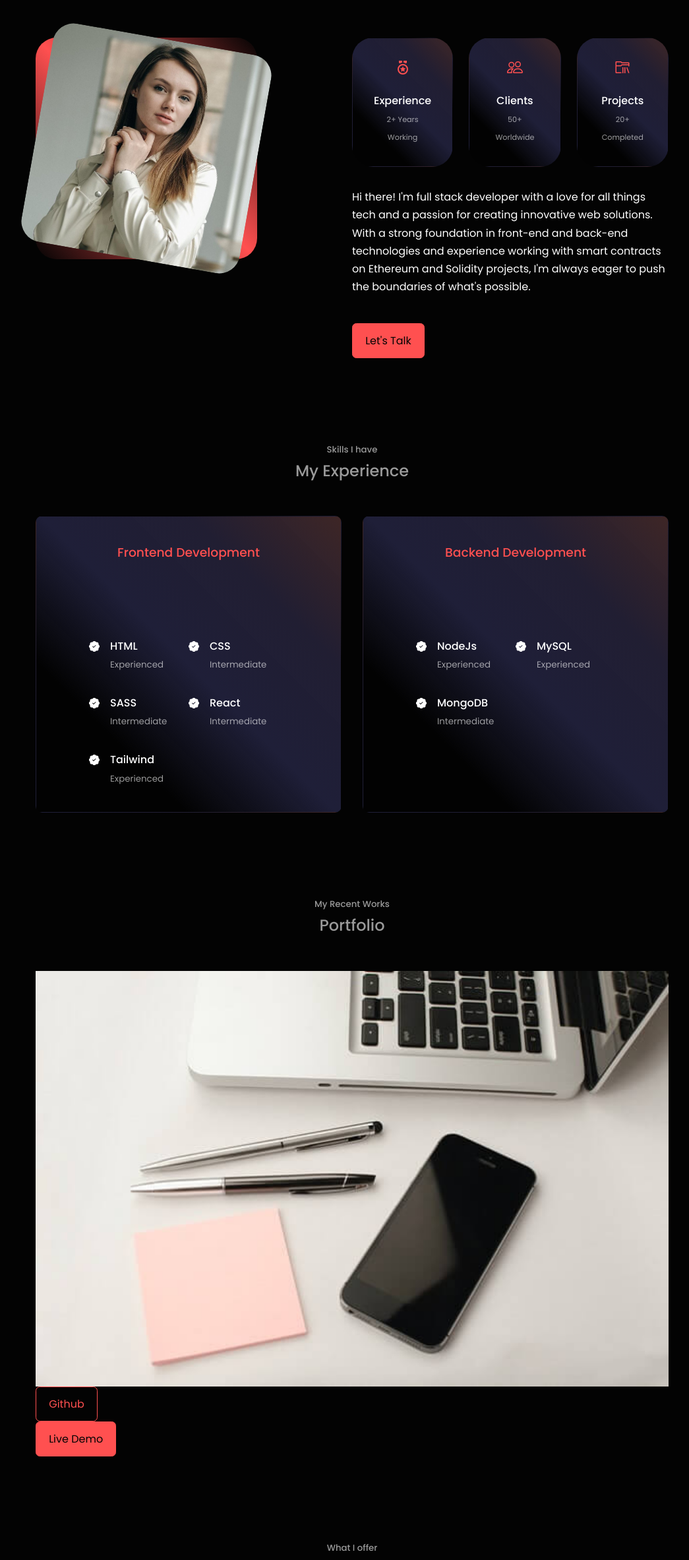
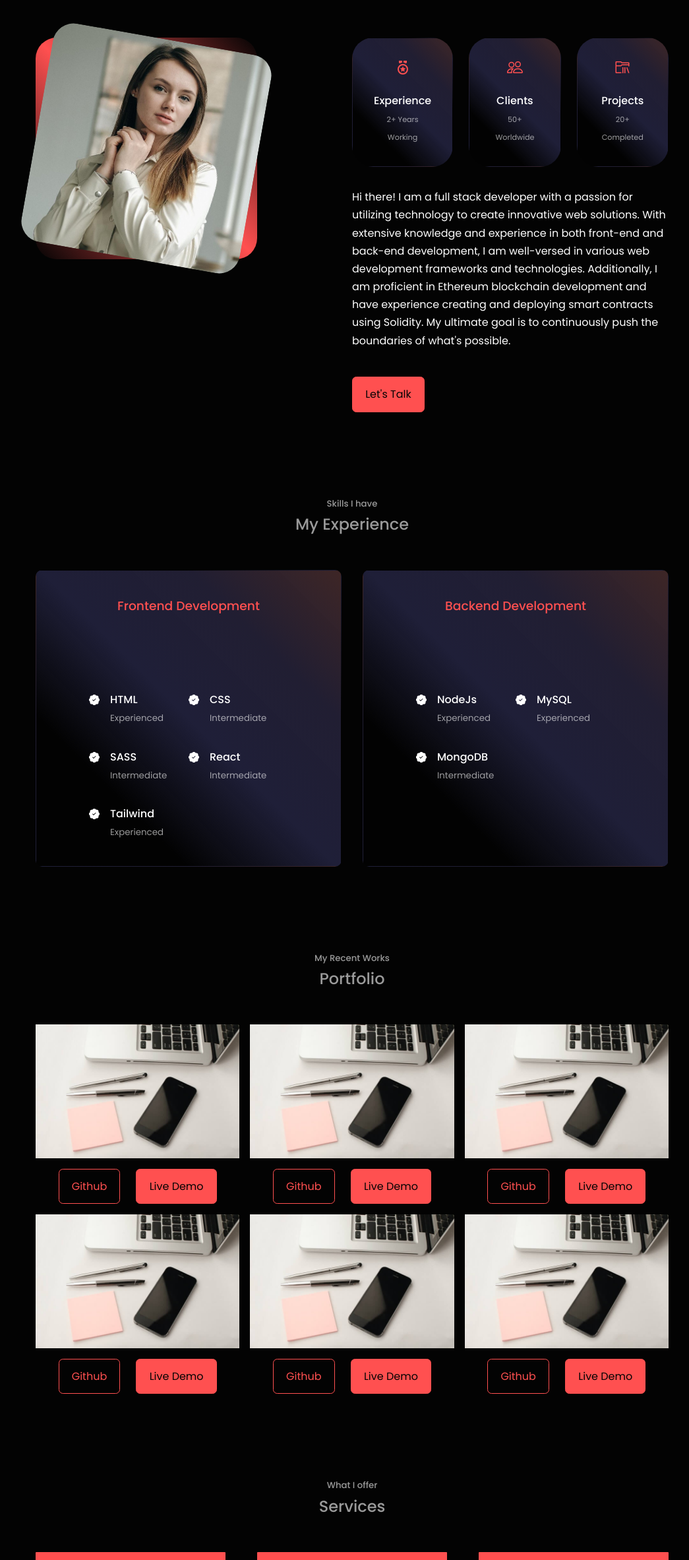
Before and after one commit to dev0cloo/portfolio, a React (Create React App) app: page / in a window 1280 px wide. Shown: the part 982-3347 px from the top of the page at 66% size, without its empty margins (106-1151 px from the left). Built offline with nearby package versions, Linux system fonts and the light colour scheme.

Commit message:
Update Projects Section

```diff
--- a/src/components/about/About.jsx
+++ b/src/components/about/About.jsx
@@ -18,7 +18,7 @@ const About = () => {
             <img src={ABOUT} alt="me" />
           </div>
         </div>
-{/* container for the content section of the about */}
+        {/* container for the content section of the about */}
         <div className="about__content">
           <div className="about__cards">
             <a className="about_link" href="#experience">
@@ -45,14 +45,17 @@ const About = () => {
           </div>
           <div>
             <p className="about__me">
-              Hi there! I'm full stack developer with a love for all things tech
-              and a passion for creating innovative web solutions. With a strong
-              foundation in front-end and back-end technologies and experience
-              working with smart contracts on Ethereum and Solidity projects,
-              I'm always eager to push the boundaries of what's possible.
+              Hi there! I am a full stack developer with a passion for utilizing
+              technology to create innovative web solutions. With extensive
+              knowledge and experience in both front-end and back-end
+              development, I am well-versed in various web development
+              frameworks and technologies. Additionally, I am proficient in
+              Ethereum blockchain development and have experience creating and
+              deploying smart contracts using Solidity. My ultimate goal is to
+              continuously push the boundaries of what's possible.
             </p>
           </div>
-          <Talk/>
+          <Talk />
         </div>
       </div>
     </section>
--- a/src/components/portfolio/Portfolio.css
+++ b/src/components/portfolio/Portfolio.css
@@ -0,0 +1,30 @@
+.portfolio__container {
+  display: grid;
+  grid-template-columns: repeat(3, 1fr);
+  gap: 1rem;
+}
+
+/* add styles for the image */
+.portfolio__item-image img {
+  width: 100%;
+  height: auto;
+  object-fit: cover;
+}
+/* add styles for the title and details */
+.portfolio__item-title {
+  font-size: 18px;
+  font-weight: bold;
+  margin-top: 1rem;
+}
+.portfolio__item-details {
+  font-size: 14px;
+  margin-top: 0.5rem;
+  color: #888;
+}
+/* add styles for the Github and Demo buttons */
+.portfolio__item-cta {
+  margin-top: 1rem;
+  display: flex;
+  justify-content: center;
+  gap: 1.5rem;
+}
--- a/src/components/portfolio/Portfolio.jsx
+++ b/src/components/portfolio/Portfolio.jsx
@@ -6,7 +6,6 @@ import IMG2 from "../../assets/work2.jpg";
 import IMG3 from "../../assets/work3.jpg";
 import IMG4 from "../../assets/work4.jpg";
 import IMG5 from "../../assets/work5.jpg";
-
 
 const Portfolio = () => {
   return (
@@ -25,6 +24,61 @@ const Portfolio = () => {
             <Demo />
           </div>
         </article>
+        <article className="portfolio__item">
+          <div className="portfolio__item-image">
+            <img src={IMG1} alt="work1" />
+          </div>
+          <h3 className="portfolio__item-title"></h3>
+          <p className="portfolio__item-details"></p>
+          <div className="portfolio__item-cta">
+            <Github />
+            <Demo />
+          </div>
+        </article>
+        <article className="portfolio__item">
+          <div className="portfolio__item-image">
+            <img src={IMG1} alt="work1" />
+          </div>
+          <h3 className="portfolio__item-title"></h3>
+          <p className="portfolio__item-details"></p>
+          <div className="portfolio__item-cta">
+            <Github />
+            <Demo />
+          </div>
+        </article>
+        <article className="portfolio__item">
+          <div className="portfolio__item-image">
+            <img src={IMG1} alt="work1" />
+          </div>
+          <h3 className="portfolio__item-title"></h3>
+          <p className="portfolio__item-details"></p>
+          <div className="portfolio__item-cta">
+            <Github />
+            <Demo />
+          </div>
+        </article>
+        <article className="portfolio__item">
+          <div className="portfolio__item-image">
+            <img src={IMG1} alt="work1" />
+          </div>
+          <h3 className="portfolio__item-title"></h3>
+          <p className="portfolio__item-details"></p>
+          <div className="portfolio__item-cta">
+            <Github />
+            <Demo />
+          </div>
+        </article>
+        <article className="portfolio__item">
+          <div className="portfolio__item-image">
+            <img src={IMG1} alt="work1" />
+          </div>
+          <h3 className="portfolio__item-title"></h3>
+          <p className="portfolio__item-details"></p>
+          <div className="portfolio__item-cta">
+            <Github />
+            <Demo />
+          </div>
+        </article>
       </div>
     </section>
   );
```
